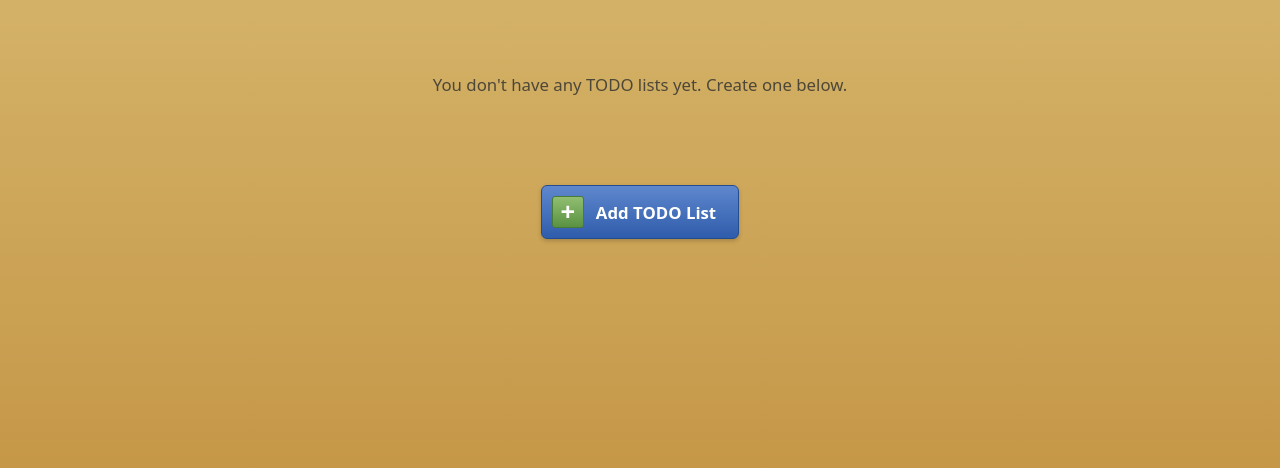
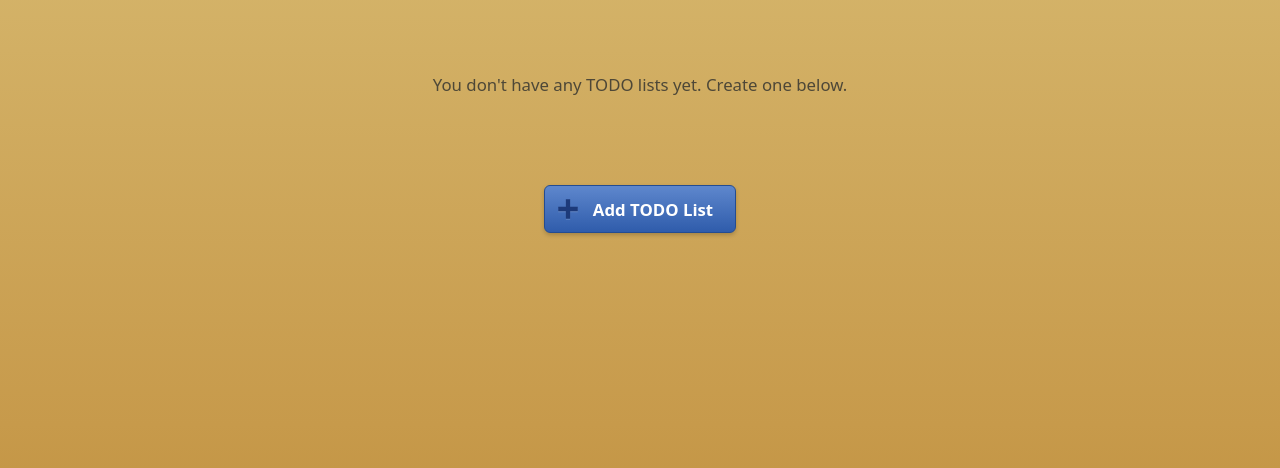
Before and after one commit to Brokerok/todolist, a Django app: page / in a window 1280 px wide. Shown: the part 56-524 px from the top of the page. Run offline with Django 5.2, Linux system fonts and the light colour scheme; the visitor is signed in with stand-in values (Sample User, id 1); data that the repository does not hold is empty.

Commit message:
fix(ui): use embossed dark-blue SVG plus on Add TODO List button

```diff
--- a/static/css/app.css
+++ b/static/css/app.css
@@ -188,18 +188,11 @@ main.container {
 }
 
 .add-list-plus {
-    background: linear-gradient(180deg, #91be71 0%, #5a9242 100%);
-    border: 1px solid #4a7a37;
-    color: #fff;
-    width: 32px;
-    height: 32px;
-    display: inline-flex;
-    align-items: center;
-    justify-content: center;
-    font-size: 1.6rem;
-    font-weight: 700;
-    line-height: 1;
-    border-radius: 3px;
+    width: 26px;
+    height: 26px;
+    fill: #1d3a7a;
+    filter: drop-shadow(0 1px 0 rgba(255, 255, 255, 0.18));
+    flex-shrink: 0;
 }
 
 /* ---------- Empty state ---------- */
--- a/templates/tasks/_project_create_form.html
+++ b/templates/tasks/_project_create_form.html
@@ -3,7 +3,9 @@
             class="btn add-list-button"
             x-show="!open"
             x-on:click="open = true; $nextTick(() => $refs.input.focus())">
-        <span class="add-list-plus" aria-hidden="true">+</span>
+        <svg class="add-list-plus" viewBox="0 0 24 24" aria-hidden="true">
+            <path d="M10 3h4v7h7v4h-7v7h-4v-7H3v-4h7z"/>
+        </svg>
         Add TODO List
     </button>
 
```
